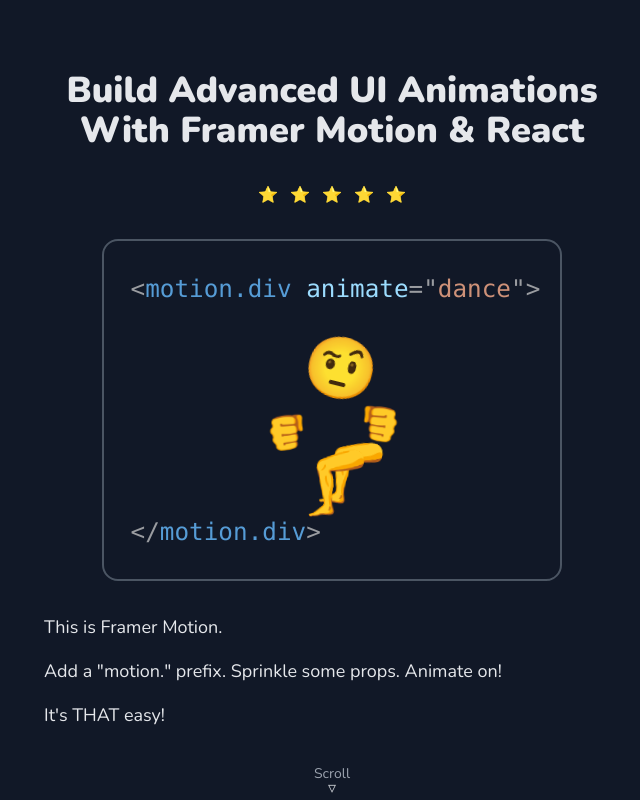
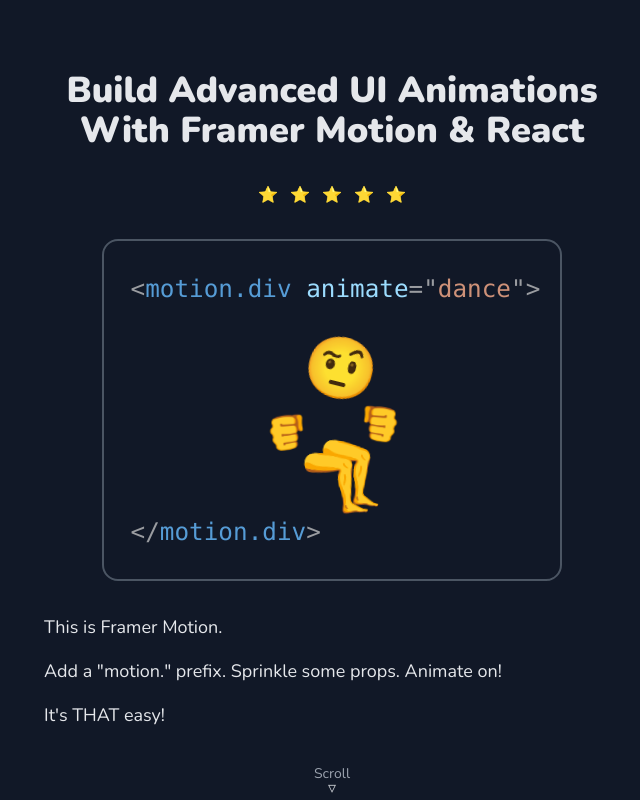
Before and after one commit to lintonye/smileys-in-motion, a Next.js app in the folder smileysinmotion.com/: page / in a window 1280 px wide. Shown: the top 800 px of the page, without its empty margins (308-948 px from the left). Built offline with nearby package versions, Linux system fonts and the light colour scheme.

Commit message:
Flip leg on non-apple

```diff
--- /dev/null
+++ b/package.json
@@ -0,0 +1,5 @@
+{
+  "dependencies": {
+    "ua-parser-js": "^0.7.22"
+  }
+}
--- a/smileysinmotion.com/components/Home.js
+++ b/smileysinmotion.com/components/Home.js
@@ -11,6 +11,7 @@ import {
 import { Code, CodeTyping } from "./Code";
 import { Carrousel } from "./Carrousel";
 import Image from "next/image";
+import UAParser from "ua-parser-js";
 
 function Welcome() {
   return (
@@ -777,6 +778,23 @@ function Main() {
   );
 }
 
+function useOS() {
+  const [osType, setOsType] = useState(null);
+  useEffect(() => {
+    const parser = new UAParser();
+    const os = parser.getOS();
+    setOsType(os.name);
+  }, []);
+  return osType;
+}
+
+function Leg() {
+  const os = useOS();
+  console.log(os);
+  const shouldFlip = !["iOS", "Mac OS"].includes(os);
+  return <motion.div style={{ scaleX: shouldFlip ? -1 : 1 }}>🦵</motion.div>;
+}
+
 function DancingGuy({ animate }) {
   const commonTransition = {
     repeat: Infinity,
@@ -812,7 +830,7 @@ function DancingGuy({ animate }) {
           // afterSeen: { rotate: 0 },
         }}
       >
-        🦵
+        <Leg />
       </motion.div>
       <motion.div
         className="absolute"
@@ -824,7 +842,7 @@ function DancingGuy({ animate }) {
           // afterSeen: { rotate: 0 },
         }}
       >
-        🦵
+        <Leg />
       </motion.div>
       <motion.div
         className="absolute text-4xl"
@@ -859,18 +877,9 @@ function Test() {
 }
 
 export function Home() {
-  const [isMain, setIsMain] = useState(false);
-  useEffect(() => {
-    setTimeout(() => {
-      setIsMain(true);
-    }, 1000);
-  }, []);
   return (
     <div className="bg-gray-900 text-gray-200">
       <Main />
-      {/* <AnimateSharedLayout>
-        {isMain ? <Main /> : <Welcome />}
-      </AnimateSharedLayout> */}
     </div>
   );
 }
```
Also changed, not shown: 1 other file (tests, documents, lock files or other folders).
